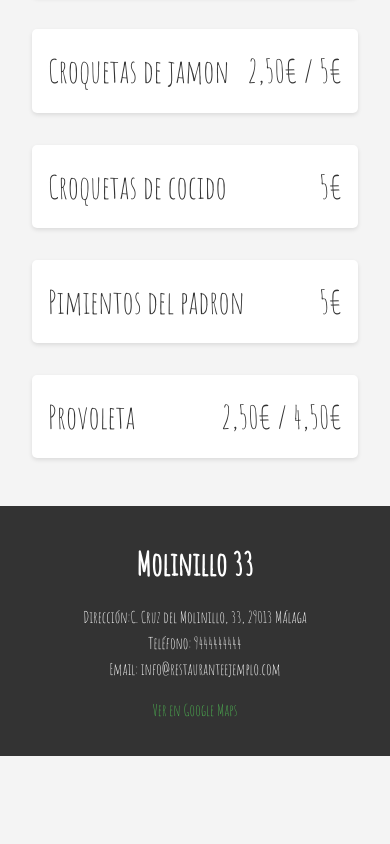
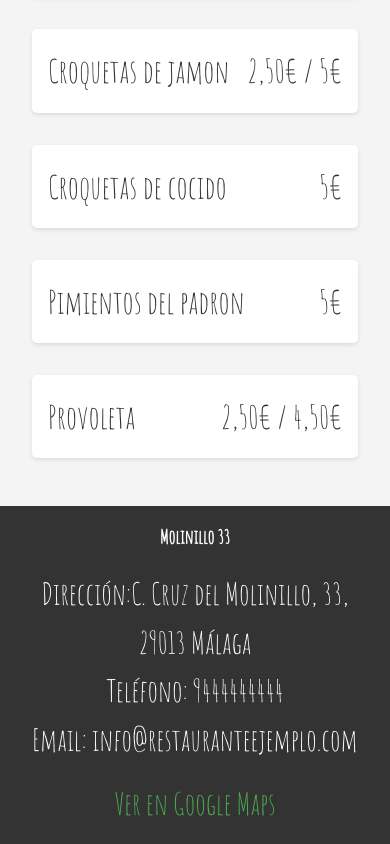
Before and after one commit to nicolasque/Molinillo-33, a plain HTML site: page index.html in a window 390 px wide. Shown: the part 1237-2081 px from the top of the page. Before the commit the page ends 1993 px from the top, so only its background shows below. Drawn offline with Linux system fonts and the light colour scheme.

Commit message:
he mejorado el estilo del footer

```diff
--- a/styles.css
+++ b/styles.css
@@ -177,6 +177,48 @@ h1 {
 }
 
 
+footer {
+  background-color: #333;
+  color: white;
+  padding: 1rem 1rem;
+}
+
+.footer-container {
+  display: flex;
+  flex-direction: column;
+  justify-content: center;
+  align-items: center;
+}
+
+.footer-logo h3 {
+  font-size: 2rem;
+  margin-bottom: 1rem;
+}
+
+.footer-info {
+  text-align: center;
+  line-height: 1.6;
+  font-size: 1.9rem;
+}
+
+.footer-info a {
+  color: #4CAF50;
+  text-decoration: none;
+  display: inline-block;
+  margin-top: 1rem;
+}
+
+.footer-info a:hover {
+  text-decoration: underline;
+}
+
+/* Estilos para pantallas medianas (tablets) */
+@media (max-width: 768px) {
+  .footer-logo h3 {
+    font-size: 1.5rem;
+  }
+}
+
 
 /* Estilos para pantallas medianas (tablets) */
 @media (max-width: 768px) {
@@ -238,45 +280,10 @@ h1 {
     flex-direction: column;
     gap: 1rem;
   }
+  .footer-logo h3 {
+    font-size: 1.2rem;
+  }
 }
-
-footer {
-  background-color: #333;
-  color: white;
-  padding: 2rem 1rem;
-}
-
-.footer-container {
-  display: flex;
-  flex-direction: column;
-  justify-content: center;
-  align-items: center;
-}
-
-.footer-logo h3 {
-  font-size: 2rem;
-  margin-bottom: 1rem;
-}
-
-.footer-info {
-  text-align: center;
-  line-height: 1.6;
-}
-
-.footer-info a {
-  color: #4CAF50;
-  text-decoration: none;
-  display: inline-block;
-  margin-top: 1rem;
-}
-
-.footer-info a:hover {
-  text-decoration: underline;
-}
-
-/* Estilos para pantallas medianas (tablets) */
-@media (max
-
 
 
 
```
